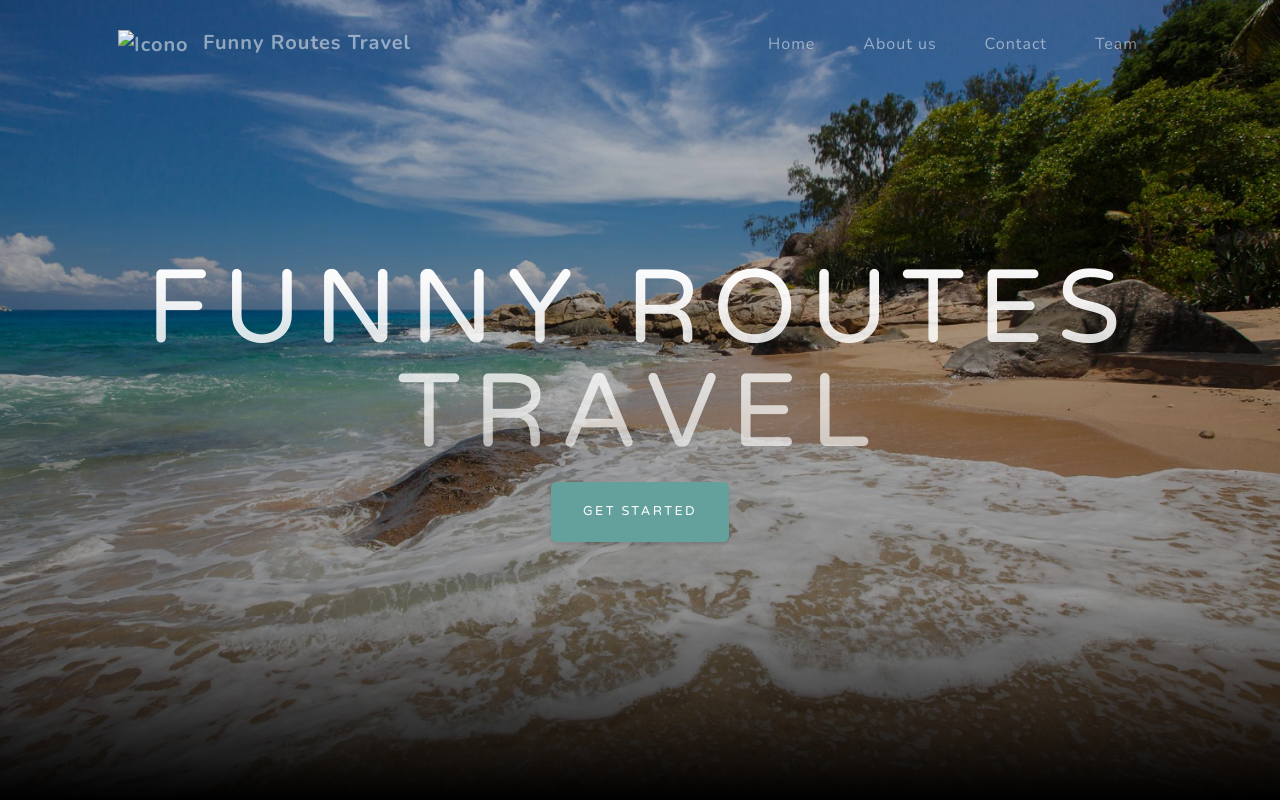
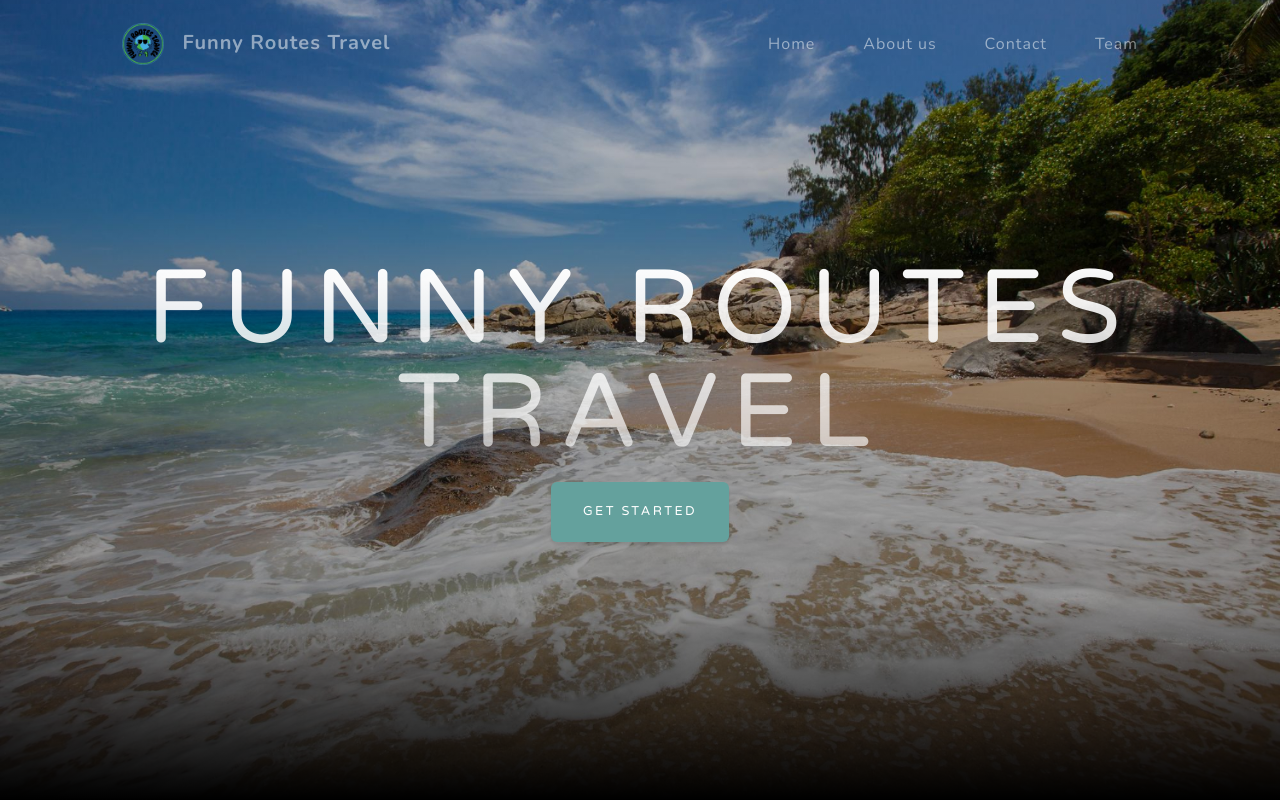
Before and after one commit to Cexs010/Funny-Routes-Travel, a plain HTML site: page index.html in a window 1280 px wide. Shown: the top 800 px of the page. Drawn offline with nearby package versions, Linux system fonts and the light colour scheme.

Commit message:
Actualización icono

```diff
--- a/index.html
+++ b/index.html
@@ -7,7 +7,7 @@
     <meta name="description" content="" />
     <meta name="author" content="" />
     <title>Funny Routes Travel</title>
-    <link rel="icon" type="image/x-icon" href="assets/img/icon.png" />
+    <link rel="icon" type="image/x-icon" href="assets/img/icono.png" />
     <!-- Font Awesome icons (free version)-->
     <script src="https://use.fontawesome.com/releases/v6.3.0/js/all.js" crossorigin="anonymous"></script>
     <!-- Bootstrap Icons -->
@@ -26,7 +26,7 @@
     <nav class="navbar navbar-expand-lg navbar-light fixed-top" id="mainNav">
         <div class="container px-4 px-lg-5">
             <a class="navbar-brand" href="#page-top">
-                <img src="assets/img/icon.png" alt="Icono" style="width:50px; height:50px; margin-right:8px;">
+                <img src="assets/img/icono.png" alt="Icono" style="width:50px; height:50px; margin-right:8px;">
                 Funny Routes Travel
             </a>
             <button class="navbar-toggler navbar-toggler-right" type="button" data-bs-toggle="collapse"
```
Also changed, not shown: assets/img/icono.png (added).
